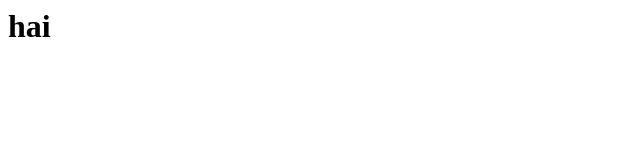
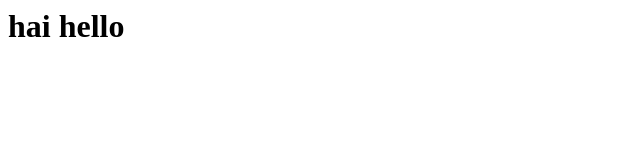
Before and after one commit to AnushaAShet/html-demo, a plain HTML site: page index.html in a window 1280 px wide. Shown: the whole page, without its empty margins (0-640 px from the left). Drawn offline with Linux system fonts and the light colour scheme.

Commit message:
modified some code

```diff
--- a/index.html
+++ b/index.html
@@ -1,6 +1,6 @@
 <html>
 <body>
-<h1>hai<h1>
+<h1>hai hello<h1>
 
 </body>
 <html>
```
